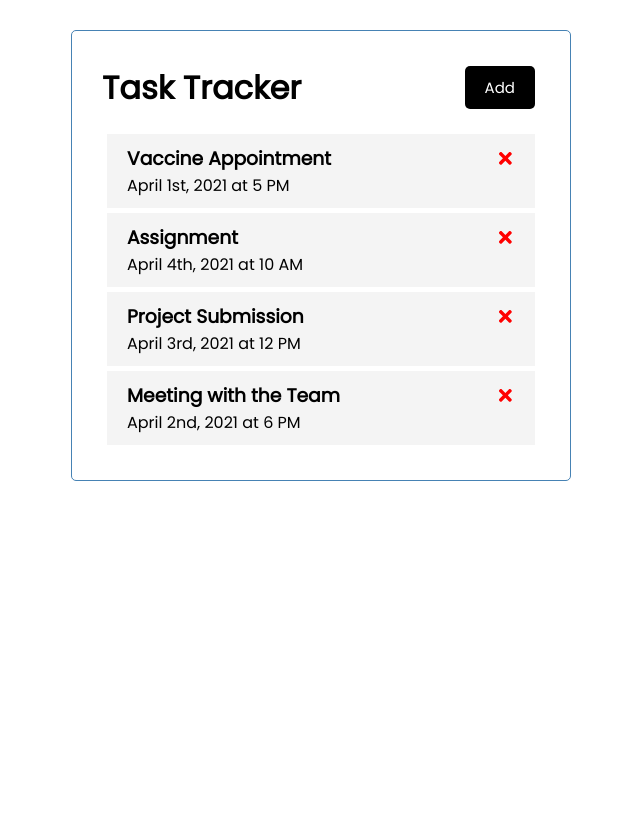
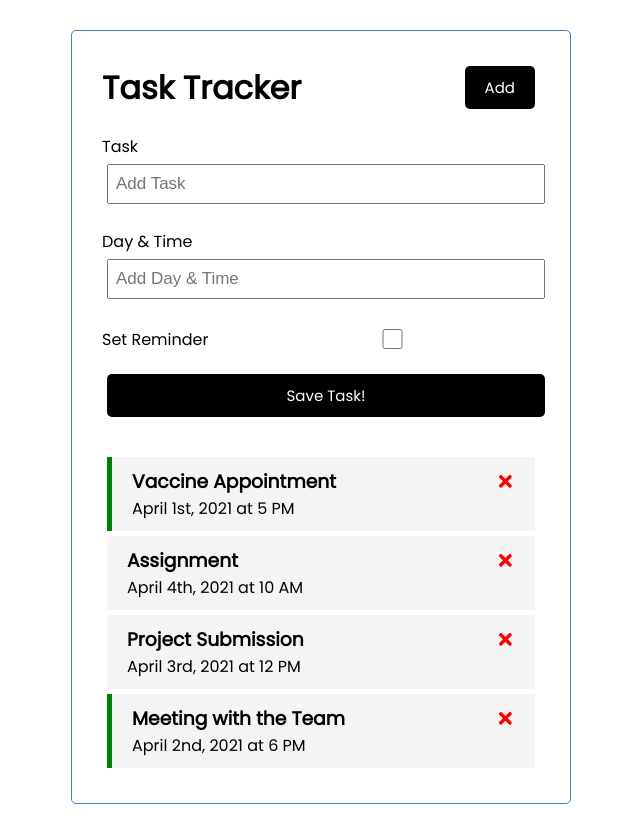
Before and after one commit to arunkudiyal/innomatics-react-project-1, a React (Create React App) app: page / in a window 1280 px wide. Shown: the whole page, without its empty margins (319-959 px from the left). Before the commit the page ends 800 px from the top, so only its background shows below. Built offline with nearby package versions, Linux system fonts and the light colour scheme; the HTML template or start-up script is replaced by a standard one.

Commit message:
Toogle Reminder + Toggle Styles

```diff
--- a/src/App.js
+++ b/src/App.js
@@ -5,11 +5,12 @@
 
 import Header from "./components/Header";
 import Tasks from "./components/Tasks";
+import AddTask from './components/AddTask';
 
 function App() {
 
   // GLOBAL STATE
-  // tasks State
+  // Tasks State
   const [tasks, setTasks] = useState([
     {
         id: 1,
@@ -43,12 +44,23 @@
     setTasks(tasks.filter((task) => task.id !== id))
   }
 
+  // Toggle Reminder
+  const toggleReminder = (id) => {
+    // Manipulate the tasks state - setTasks()
+    setTasks(
+      tasks.map((task) => task.id === id ? {...task, reminder: !task.reminder} : task)
+    )
+  }
+
 
   return (
     // JSX
     <div className="container">
       <Header tasks={tasks} title='Task Tracker' />
-      {tasks.length > 0 ? <Tasks tasks={tasks} onDelete={onDelete} /> : 'No Tasks to Show...'}
+      <AddTask />
+      {tasks.length > 0 ? (
+        <Tasks tasks={tasks} onDelete={onDelete} onToggle={toggleReminder} /
+      >) : ('No Tasks to Show...')}
 
     </div>
 
--- /dev/null
+++ b/src/components/AddTask.js
@@ -0,0 +1,22 @@
+const AddTask = () => {
+    return (
+        <form className='add-form'>
+            <div className="form-control">
+                <label>Task</label>
+                <input type="text" placeholder='Add Task' />
+            </div>
+            <div className="form-control">
+                <label>Day & Time</label>
+                <input type="text" placeholder='Add Day & Time' />
+            </div>
+            <div className="form-control form-control-check">
+                <label>Set Reminder</label>
+                <input type="checkbox" />
+            </div>
+
+            <input type="submit" value="Save Task!" className='btn btn-block' />
+        </form>
+    )
+}
+
+export default AddTask
--- a/src/components/Task.js
+++ b/src/components/Task.js
@@ -1,9 +1,11 @@
 import { FaTimes } from 'react-icons/fa'
 
-const Task = ({ task, onDelete }) => {
+const Task = ({ task, onDelete, onToggle }) => {
+
+    // onDelete() -> We won't get 'task.id' as it resides in App.js
 
     return (
-        <div className='task'>
+        <div className={`task ${task.reminder ? 'reminder' : ''}`} onDoubleClick={() => onToggle(task.id)}>
             <h3>{ task.text } <FaTimes style={{ color: 'red' }} onClick={() => onDelete(task.id)} /> </h3>
             <p>{ task.day }</p>
         </div>
--- a/src/components/Tasks.js
+++ b/src/components/Tasks.js
@@ -1,12 +1,12 @@
 import Task from "./Task"
-const Tasks = ({ tasks, onDelete }) => {
+const Tasks = ({ tasks, onDelete, onToggle }) => {
 
     // Array.map( (var) => { JS } ) <-----> Array.map( (var) => ( JS ) )
 
     return (
         <>
            {tasks.map((task) => (
-               <Task key={task.id} task={task} onDelete={onDelete} />
+               <Task key={task.id} task={task} onDelete={onDelete} onToggle={onToggle} />
            ))}
         </>
     )
```
